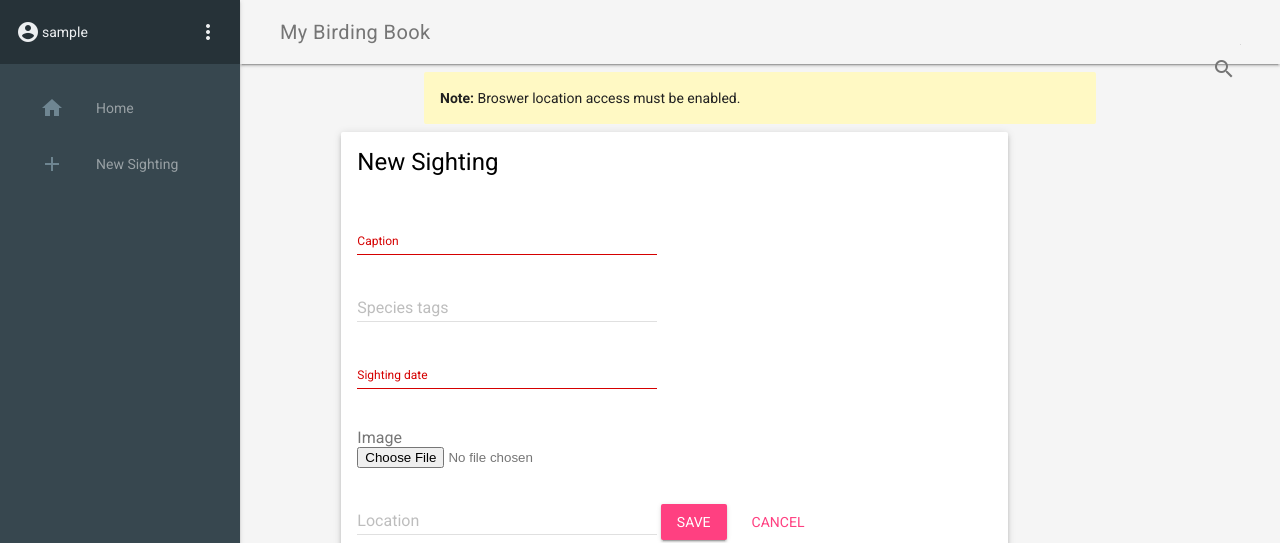
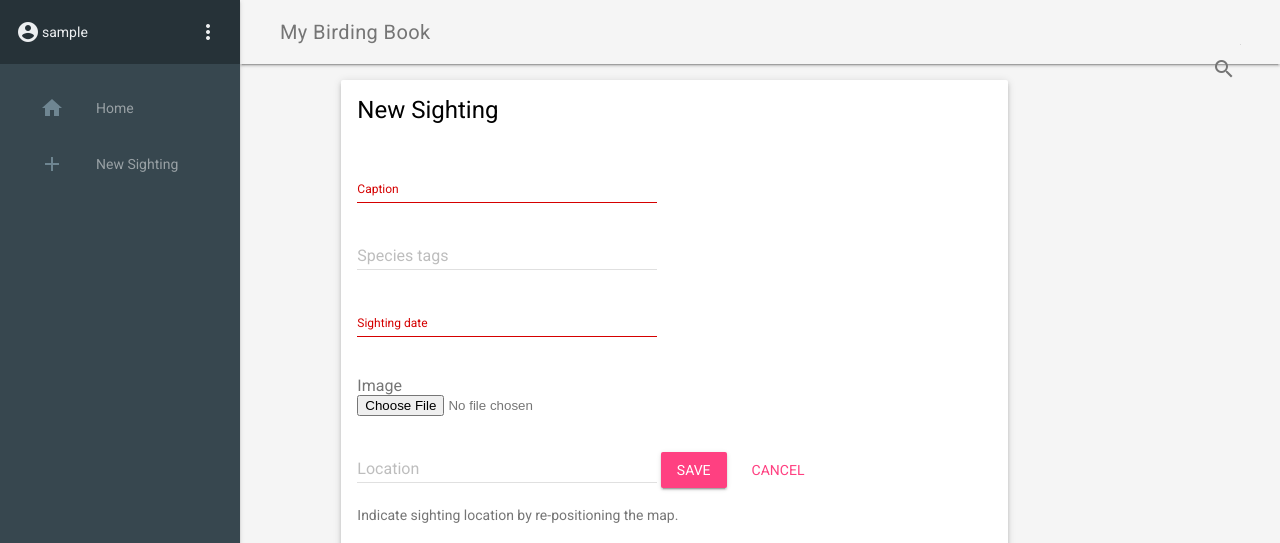
Before and after one commit to jefferythewind/theBirdingBook, a Django app: page /new_sighting/ in a window 1280 px wide. Shown: the top 543 px of the page. Run offline with Django 3.2, Linux system fonts and the light colour scheme; the visitor is signed in with stand-in values (Sample User, id 1); some libraries are stand-ins or nearby versions.

Commit message:
fixed input label problem on new-sighting page by adding class is-dirty

```diff
--- a/birds/templates/birds/new_sighting.html
+++ b/birds/templates/birds/new_sighting.html
@@ -15,9 +15,9 @@
 
 <div class="page-content">
 	<section class="mdl-grid">
-        <div class="mdl-components__warning">
-                <b>Note:</b> Broswer location access must be enabled.
-            </div>
+        <div class="mdl-components__warning" id="warning-msg" style="display:none">
+			<b>Alert:</b> Broswer location access should be enabled for automatic positioning.
+		</div>
 		<div class="mdl-cell mdl-cell--8-col mdl-cell--1-offset-desktop">
 
 			<div class="card-bird mdl-card mdl-shadow--3dp">
@@ -46,7 +46,7 @@
 						<a class="mdl-button mdl-js-button mdl-button--accent" href="{% url 'birds:index' %}">Cancel</a>
 
 					</form>
-					<div id="msg"><p>Please indicate sighting location.</p></div>
+					<div id="msg"><p>Indicate sighting location by re-positioning the map.</p></div>
 					<div id="map"></div>
 				</div>
 			</div>
@@ -55,7 +55,14 @@
 </div>
 <script type="text/javascript">
     jQuery(function($){
-        $('#id_sighting_date').datepicker();
+        $('#id_sighting_date').datepicker({
+			onClose: function(dateText){
+				if (dateText !== ""){
+					$('#id_sighting_date').parent().addClass('is-dirty');
+				}
+			}
+
+		});
 
 		$('#id_species_tags').autocomplete({
 			source: "{% url 'birds:species_query' %}",
@@ -111,7 +118,8 @@
             }
         } else {
             // Browser doesn't support Geolocation
-            $('#msg').html("<p>Browser doesn't support geolocation.</p>")
+            $('#msg').html("<p>Browser didn't allow geolocation.</p>")
+			$('#warning-msg').slideToggle('slow');
         }
 
         function geocodeLatLng(geocoder, map, lat, lng) {
@@ -120,6 +128,7 @@
                 if (status === google.maps.GeocoderStatus.OK) {
                     if (results[0]) {
                         $('#id_location').val(results[1].formatted_address);
+						$('#id_location').parent().addClass('is-dirty');
                     } else {
                         window.alert('No results found');
                     }
--- a/birds/templates/birds/view_sighting.html
+++ b/birds/templates/birds/view_sighting.html
@@ -91,7 +91,6 @@
 				dataType: "html",
 				success: function(data) {
 					$("#existing_comments").html(data);
-					$('#new_comment_input').val("");
 				}
 			});
 		}
@@ -116,6 +115,8 @@
 				dataType: "json",
 				success: function(data) {
 					load_comments();
+					$('#new_comment_input').val("");
+					$('#new_comment_input').parent().removeClass('is-dirty');
 				},
 				error: function(jqXHR, textStatus, errorThrown){
 					alert(textStatus);
```
